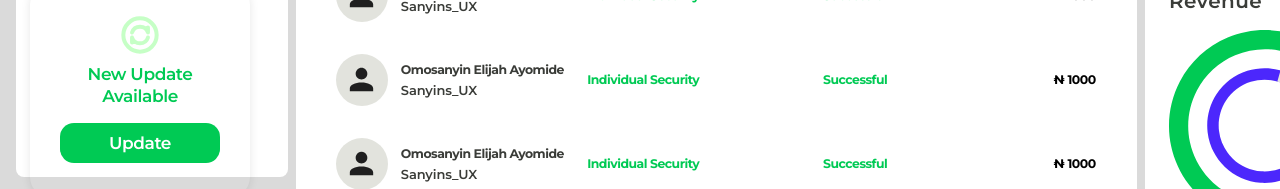
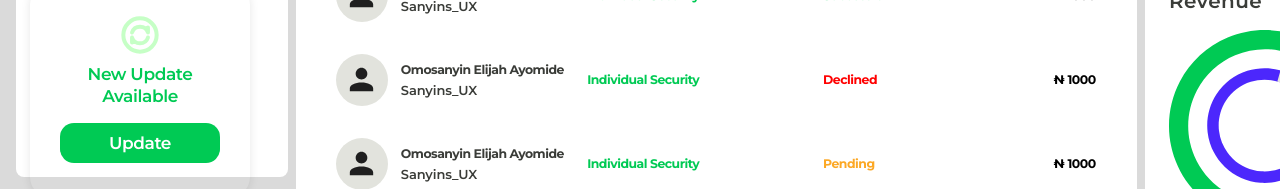
Before and after one commit to TrackMe-NG/dashboard_main, a React (Vite) app: page /subscription in a window 1280 px wide. Shown: the part 611-800 px from the top of the page. Built offline with nearby package versions, Linux system fonts and the light colour scheme.

Commit message:
chores: updated summaryComps components

```diff
--- a/src/(components)/SubscriptionComps.jsx
+++ b/src/(components)/SubscriptionComps.jsx
@@ -37,11 +37,11 @@ export const SubscriptionComps = () => {
                   index
                 ) => {
                   let statusColor;
-                  if (status == "Declined") {
+                  if (status == "declined" || status == "Declined") {
                     statusColor = "#FF0000";
-                  } else if (status == "pending") {
+                  } else if (status == "pending" || status == "Pending") {
                     statusColor = "#FCA825";
-                  } else if (status == "successful") {
+                  } else if (status == "successful" || status == "Successful") {
                     statusColor = "#00CA54";
                   } else {
                     statusColor = "#1a1c19";
@@ -126,7 +126,7 @@ const usersData = [
     fullName: "Omosanyin Elijah Ayomide",
     userName: "Sanyins_UX",
     product: "individual",
-    status: "successful",
+    status: "declined",
     price: "1000",
   },
   {
@@ -135,11 +135,38 @@ const usersData = [
     fullName: "Omosanyin Elijah Ayomide",
     userName: "Sanyins_UX",
     product: "individual",
+    status: "pending",
+    price: "1000",
+  },
+  {
+    id: 7,
+    icon_src: sub_user_icon,
+    fullName: "Omosanyin Elijah Ayomide",
+    userName: "Sanyins_UX",
+    product: "individual",
     status: "successful",
     price: "1000",
   },
   {
-    id: 7,
+    id: 8,
+    icon_src: sub_user_icon,
+    fullName: "Omosanyin Elijah Ayomide",
+    userName: "Sanyins_UX",
+    product: "individual",
+    status: "declined",
+    price: "1000",
+  },
+  {
+    id: 9,
+    icon_src: sub_user_icon,
+    fullName: "Omosanyin Elijah Ayomide",
+    userName: "Sanyins_UX",
+    product: "individual",
+    status: "successful",
+    price: "1000",
+  },
+  {
+    id: 10,
     icon_src: sub_user_icon,
     fullName: "Seyi Bolufemi TrackMeNg",
     userName: "Ad_Commander",
```
